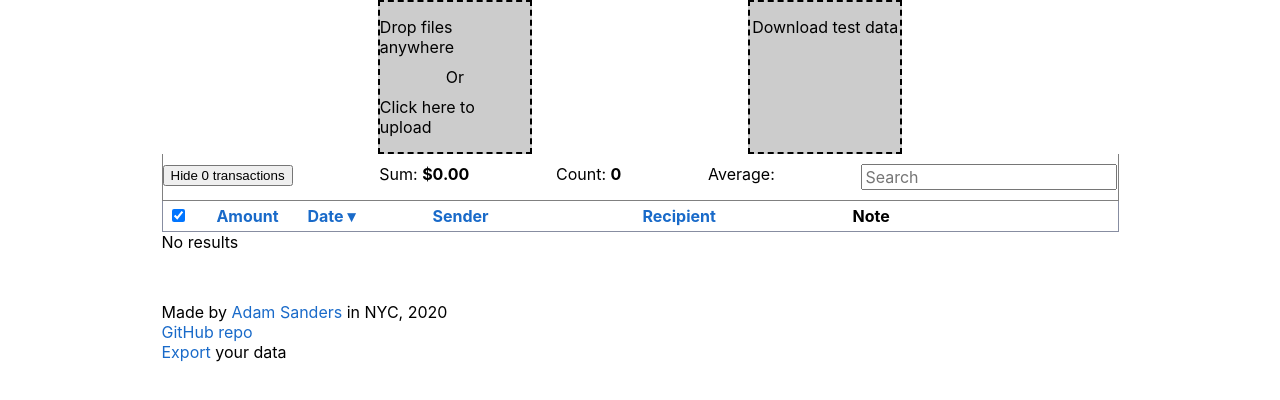
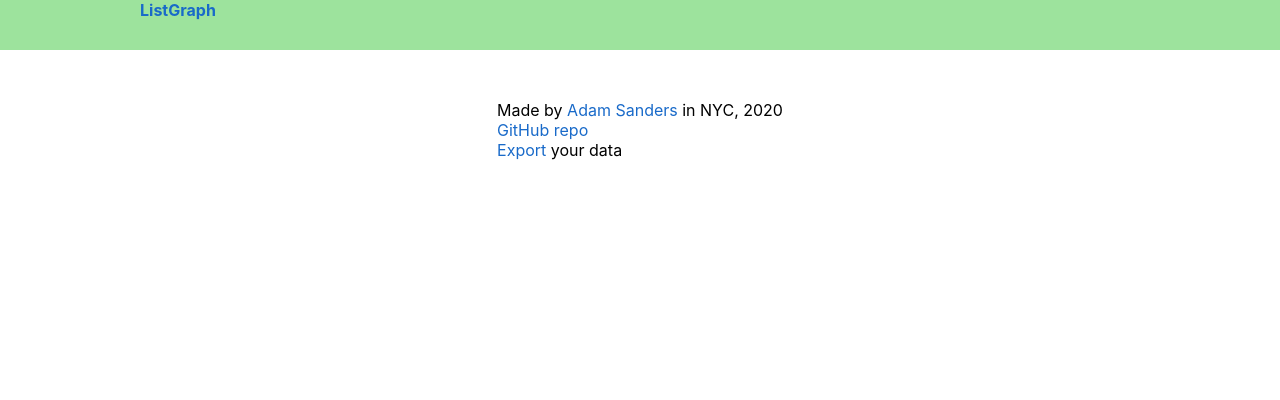
Before and after one commit to 4815162342/finance, a React (Create React App) app: page /graph in a window 1280 px wide. Shown: the top 400 px of the page. Built offline with nearby package versions, Linux system fonts and the light colour scheme.

Commit message:
add router

```diff
--- a/src/App.js
+++ b/src/App.js
@@ -1,6 +1,8 @@
 import React, {Component} from 'react';
-import FileInput from './core/FileInput/';
-import TransactionsList from './core/TransactionsList/';
+import {BrowserRouter as Router, Switch, Route} from 'react-router-dom';
+import {routes} from 'util/Router/routes';
+import {draggingClass} from 'core/FileInput/constants';
+import Header from './core/Header';
 import Footer from './core/Footer';
 import './App.css';
 import './darkMode.css';
@@ -8,40 +10,70 @@ import './darkMode.css';
 class App extends Component {
 	state = {appClasses: ["App"]};
 
-	onDragEnter = addClass => {
+	componentDidMount() {
+		window.addEventListener('dragenter', this.onDragEnter);
+		window.addEventListener('dragleave', this.onDragLeave);
+		window.addEventListener('dragover', this.onDragOver)
+		window.addEventListener('drop', this.onDrop);
+	}
+
+	onDragEnter = e => {
 		const {appClasses} = this.state;
 
-		if (!appClasses.find(el => el === addClass)) {
-			this.setState({appClasses:appClasses.concat(addClass)});
+		if (!appClasses.find(el => el === draggingClass)) {
+			this.setState({appClasses:appClasses.concat(draggingClass)});
 		}
 	}
 
-	onDragLeave = removeClass => {
+	onDragLeave = e => {
 		const {appClasses} = this.state;
 
-		if (appClasses.find(el => el === removeClass)) {
+		if (!e.x && !e.y) {
 			this.setState({
-				appClasses: appClasses.filter(el => el !== removeClass)
+				appClasses: appClasses.filter(el => el !== draggingClass)
 			});
 		}
 	}
 
+	onDragOver = e => {
+		e.preventDefault();
+	}
+
+	onDrop = e => {
+		const {appClasses} = this.state;
+
+		e.stopPropagation();
+		e.preventDefault();
+		this.setState({
+			appClasses: appClasses.filter(el => el !== draggingClass)
+		});
+	}
+
 	render() {
+		return (
+			<Router>
+				<Switch>
+					{routes.map(this.renderRoute)}
+				</Switch>
+			</Router>
+		);
+	}
+
+	renderRoute = route => {
 		const {appClasses} = this.state;
 
 		return (
-			<div className={appClasses.join(' ')}>
-				<div className="wrapper">
-					<FileInput
-						onDragEnter={this.onDragEnter}
-						onDragLeave={this.onDragLeave}
-					/>
-					<TransactionsList />
-					<Footer />
+			<Route path={route.path} key={route.path} exact>
+				<Header />
+				<div className={appClasses.join(' ')}>
+					<div className="wrapper">
+						{route.component}
+						<Footer />
+					</div>
 				</div>
-			</div>
+			</Route>
 		);
-	}
+	};
 }
 
 export default App;
--- a/src/core/FileInput/index.js
+++ b/src/core/FileInput/index.js
@@ -2,7 +2,7 @@ import React, {Component} from 'react';
 import ObjectHash from 'object-hash';
 import db from '../db/database';
 import FileHeaderMap from './FileHeaderMap'
-import {draggingClass, filetypeDelimiter, requiredFieldsCopy, requiredFields} from './constants';
+import {filetypeDelimiter, requiredFieldsCopy, requiredFields} from './constants';
 import {parseCSV} from './parseCSV';
 import './index.css';
 
@@ -13,9 +13,6 @@ class FileInput extends Component {
 	};
 
 	componentDidMount() {
-		window.addEventListener('dragenter', this.handleDragEnter);
-		window.addEventListener('dragleave', this.handleDragLeave);
-		window.addEventListener('dragover', this.handleDragOver)
 		window.addEventListener('drop', this.handleDrop);
 
 		db.Transactions.get({}, {limit: 1, sort:{date:1}}).then(records => {
@@ -23,23 +20,8 @@ class FileInput extends Component {
 		});
 	}
 
-	handleDragEnter = e => {
-		this.props.onDragEnter(draggingClass);
-	}
-
-	handleDragLeave = e => {
-		if (!e.x && !e.y) this.props.onDragLeave(draggingClass);
-	}
-
-	handleDragOver = e => {
-		e.preventDefault();
-	}
-
 	// User drops file
 	handleDrop = e => {
-		e.stopPropagation();
-		e.preventDefault();
-		this.props.onDragLeave(draggingClass);
 		this.handleFiles(e.dataTransfer.files)
 	}
 
--- /dev/null
+++ b/src/core/Header/index.css
@@ -0,0 +1,9 @@
+.header-container {
+	background-color: #9de39d;
+	height: 50px;
+}
+
+.header {max-width: 1000px; margin: auto;}
+
+.header-item {height: 100%;}
+.header-item.active {font-weight: bold;}
--- /dev/null
+++ b/src/core/Header/index.js
@@ -0,0 +1,27 @@
+import React, {PureComponent} from 'react';
+import Touchable from 'core/Touchable';
+import {routes} from 'util/Router/routes';
+import './index.css';
+
+class Header extends PureComponent {
+	render() {
+		return (
+			<div className="header-container">
+				<div className="header" children={routes.filter(r => r.name).map(this.renderRoute)}/>
+			</div>
+		);
+	}
+
+	renderRoute = route => {
+		return (
+			<Touchable
+				key={route.path}
+				href={route.path}
+				children={route.name}
+				className="header-item"
+			/>
+		);
+	}
+}
+
+export default Header;
--- a/src/core/Touchable/index.js
+++ b/src/core/Touchable/index.js
@@ -1,4 +1,5 @@
 import React, {PureComponent} from 'react';
+import {NavLink} from 'react-router-dom';
 import './index.css';
 
 export default class Touchable extends PureComponent {
@@ -9,14 +10,15 @@ export default class Touchable extends PureComponent {
 		if (className) classes.push(className);
 
 		if (href) {
-			return (<a
-				id={id}
-				href={href}
-				target={target}
-				className={classes.join(' ')}
-				children={children}
-				onClick={this.clickWrapper}
-			/>);
+			const elType = href.includes('http')? 'a': NavLink;
+			return React.createElement(elType, {
+				id,
+				target,
+				href,
+				to: href,
+				className: classes.join(' '),
+				onClick: this.clickWrapper,
+			}, children);
 		} else {
 			return (<div
 				style={style}
--- a/src/core/TransactionsList/index.js
+++ b/src/core/TransactionsList/index.js
@@ -70,16 +70,13 @@ class TransactionsList extends Component {
 	};
 
 	componentWillUnmount() {
-		db.close();
+		//db.close();
 	}
 
 	componentDidUpdate(prevProps, prevState) {
-		if (
-			prevState.sortDirection !== this.state.sortDirection ||
-			prevState.sortField !== this.state.sortField ||
-			prevState.viewCount !== this.state.viewCount ||
-			prevState.search !== this.state.search
-		)
+		const watchFields = ['sortDirection', 'sortField', 'viewCount', 'search'];
+
+		if (watchFields.some(f => prevState[f] !== this.state[f]))
 			this.queryRecords();
 
 		localStorage.setItem(transConst.storageKeys.field, this.state.sortField)
@@ -113,24 +110,22 @@ class TransactionsList extends Component {
 	renderTools = () => {
 		const {selectedRows, records, search} = this.state;
 
-		let selectedRowInfoClasses = ['transactions-list-tools'];
-		if (!selectedRows.length && false) {
-			selectedRowInfoClasses.push('no-display');
-		}
+		const hideNoSelected = selectedRows.length? '' : 'no-display';
 
 		const selectedSum = selectedRows.reduce((acc, cur) => {
 			return acc + records.find(r => r._id === cur).amount || 0;
 		}, 0);
 
 		return (
-			<div className={selectedRowInfoClasses.join(' ')}>
+			<div className='transactions-list-tools'>
 				<div><button
 					onClick={this.onClickHide}
 					children={`Hide ${plural(selectedRows.length, 'transaction')}`}
+					className={hideNoSelected}
 				/></div>
-				<div>Sum: <b children={money(selectedSum)}/></div>
-				<div>Count: <b children={selectedRows.length}/></div>
-				<div>Average: <b children={money(selectedSum/selectedRows.length)}/></div>
+				<div className={hideNoSelected}>Sum: <b children={money(selectedSum)}/></div>
+				<div className={hideNoSelected}>Count: <b children={selectedRows.length}/></div>
+				<div className={hideNoSelected}>Average: <b children={money(selectedSum/selectedRows.length)}/></div>
 				<Input
 					value={search}
 					onChange={search => this.setState({search})}
--- /dev/null
+++ b/src/pages/Graphs/index.js
@@ -0,0 +1,9 @@
+import React, { Component, Fragment } from 'react';
+
+class GraphsPage extends Component {
+	render() {
+		return (<Fragment />);
+	}
+}
+
+export default GraphsPage;
--- /dev/null
+++ b/src/pages/TransactionsList/index.js
@@ -0,0 +1,16 @@
+import React, { Component, Fragment } from 'react';
+import TransactionsList from 'core/TransactionsList';
+import FileInput from 'core/FileInput';
+
+class TransactionsListPage extends Component {
+	render() {
+		return (
+			<Fragment>
+				<FileInput />
+				<TransactionsList />
+			</Fragment>
+		);
+	}
+}
+
+export default TransactionsListPage;
--- /dev/null
+++ b/src/util/Router/routes.js
@@ -0,0 +1,18 @@
+import React from 'react';
+import TransactionsListPage from 'pages/TransactionsList';
+import GraphsPage from 'pages/Graphs';
+
+const routes = [{
+	path: '/',
+	name: 'List',
+	component: <TransactionsListPage />,
+}, {
+	path: '/graph',
+	name: 'Graph',
+	component: <GraphsPage />,
+}, {
+	path: '*',
+	component: "not found :(",
+}];
+
+export {routes}
```
